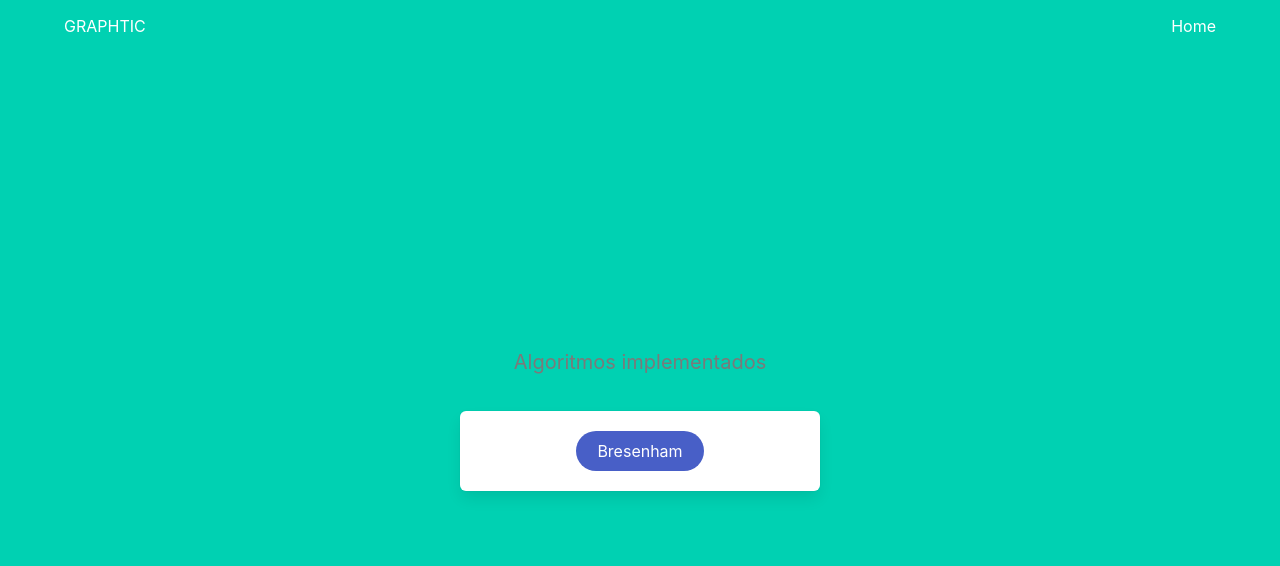
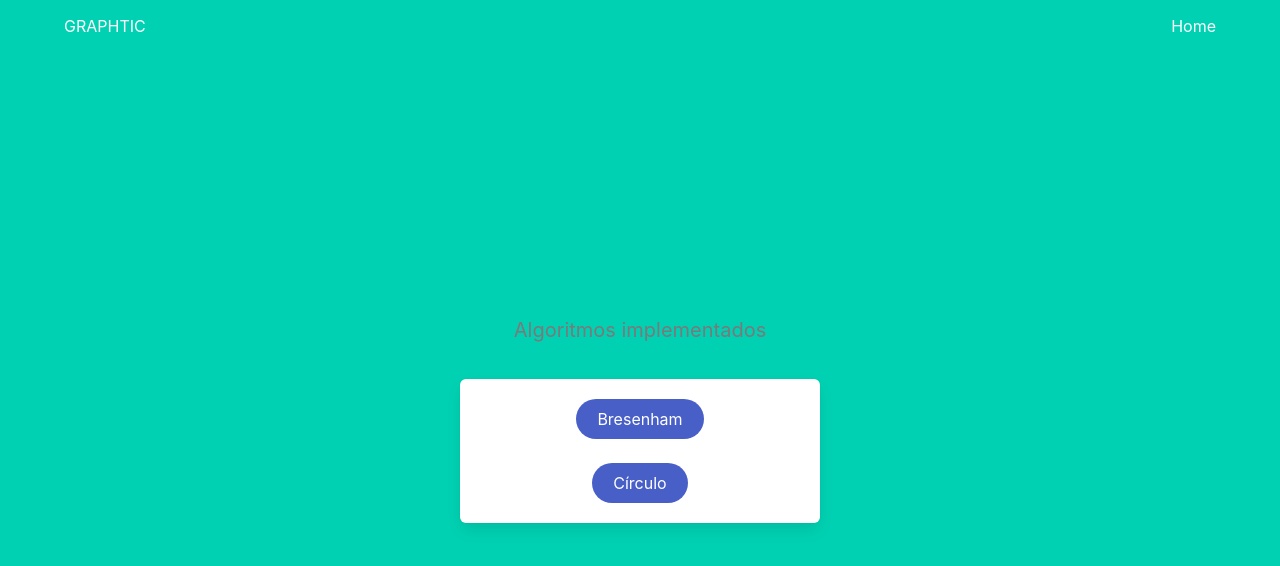
Before and after one commit to leochrisis/graphtic, a Vue app: page / in a window 1280 px wide. Shown: the top 566 px of the page. Built offline with nearby package versions, Linux system fonts and the light colour scheme.

Commit message:
Add button at home to link to circle component's path

```diff
--- a/src/components/home.vue
+++ b/src/components/home.vue
@@ -9,7 +9,13 @@
           <p class="subtitle has-text-grey">Algoritmos implementados</p>
           <div class="column is-4 is-offset-4">
             <div class="box">
-              <router-link to="/bresenham" class="button is-link is-rounded">Bresenham</router-link>
+              <div>
+                <router-link to="/bresenham" class="button is-link is-rounded">Bresenham</router-link>
+              </div>
+              <br/>
+              <div>
+                <router-link to="/circle" class="button is-link is-rounded">Círculo</router-link>
+              </div>
             </div>
           </div>
         </div>
```
